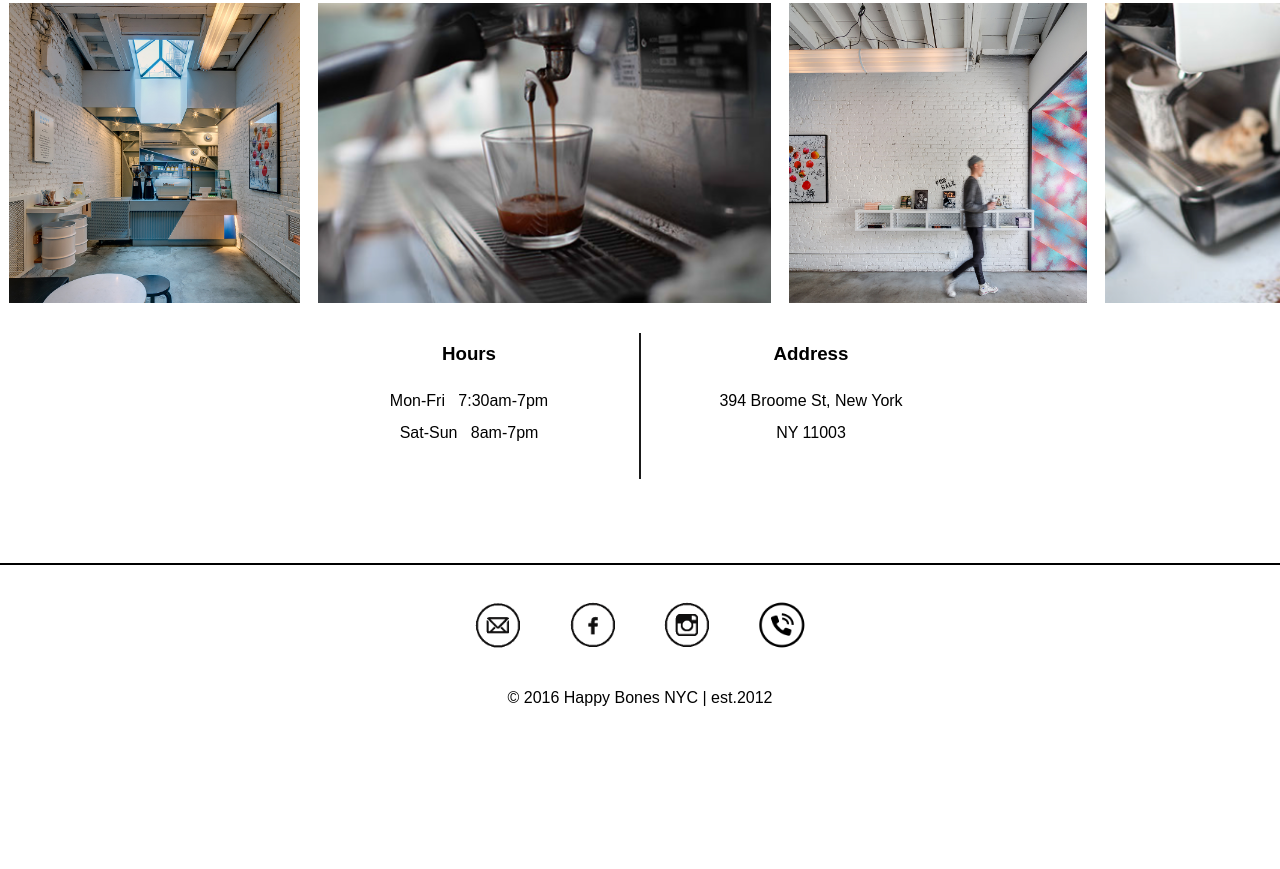
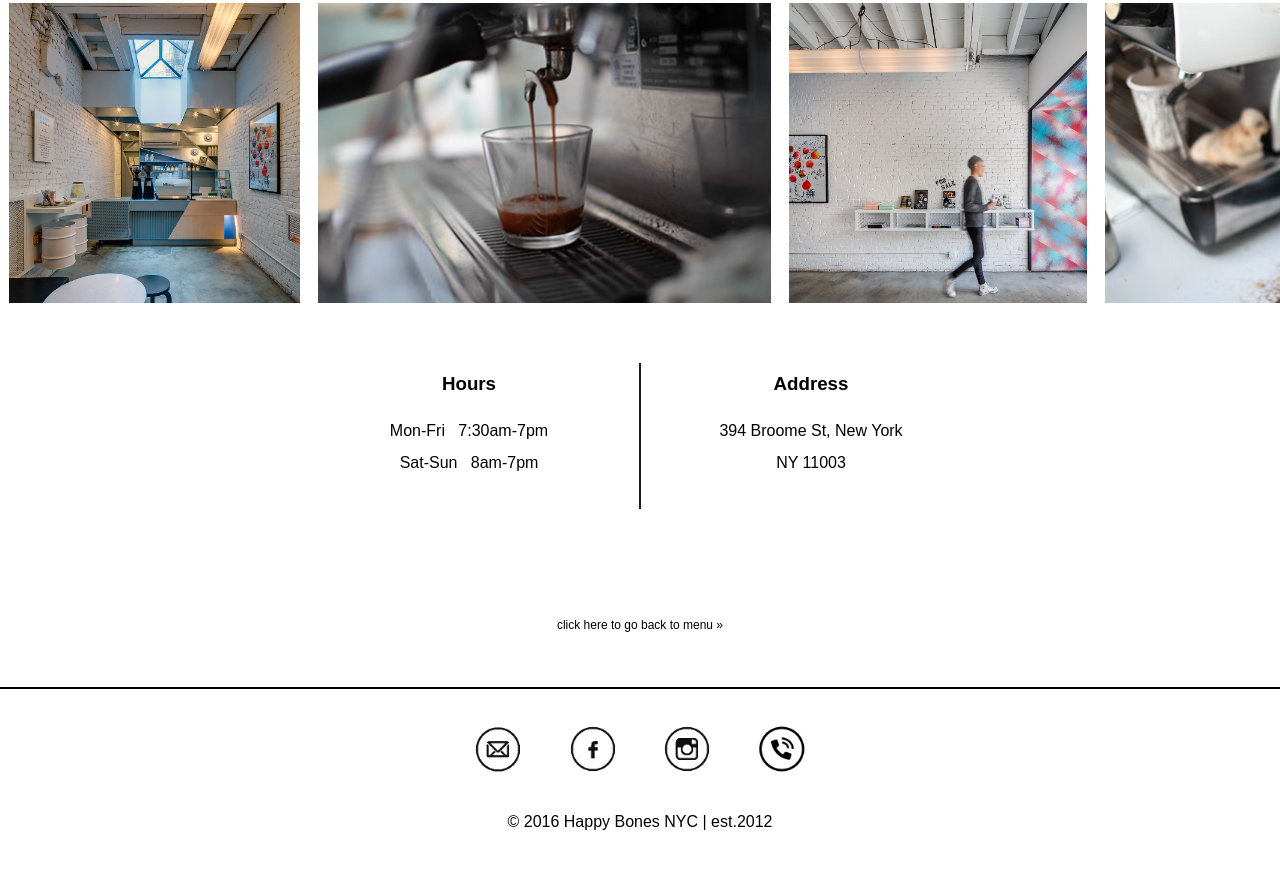
Before and after one commit to Mightynumnums/HB, a plain HTML site: page index.html in a window 1280 px wide. Shown: the part 1291-2160 px from the top of the page. Before the commit the page ends 2048 px from the top, so only its background shows below. Drawn offline with nearby package versions, Linux system fonts and the light colour scheme.

Commit message:
added back to menu html and css

```diff
--- a/css/styles.css
+++ b/css/styles.css
@@ -56,6 +56,24 @@ footer {
 	padding-bottom: 50px;
 	}
 
+.bringmeback {
+	width: 200px;
+	margin: 40px auto;
+	padding: 15px;
+	font-size: 12px;
+
+}
+
+.bringmeback a {
+	text-decoration: none;
+	color: #010101;
+}
+
+#OV {
+	margin-top: -70px;
+
+}
+
 
 
 
@@ -94,7 +112,12 @@ footer {
 
 .maininfo{
 	margin-top: 50px;
+	margin-bottom: 50px;
 	}
+
+.info a {
+	text-decoration: none;
+}
 
 #address {
 	margin-top: 40px;
@@ -215,7 +238,8 @@ ul li {
 	flex-direction: row wrap;
 	justify-content: center;
 	align-items: flex-start;
-	margin: 30px 0;
+	margin: 20px 0;
+	padding-top: 30px;
 	}
 
 .info {
@@ -254,6 +278,10 @@ ul li {
 		padding-bottom: 9px;
 	}
 
+	#OV {
+		display: none;
+	}
+
 footer {
 	position: relative;
 	}
--- a/index.html
+++ b/index.html
@@ -26,6 +26,10 @@
 	<p>Pellentesque habitant morbi tristique senectus et netus et malesuada fames ac turpis egestas. Vestibulum tortor quam, feugiat vitae, ultricies eget, tempor sit amet, ante. Donec eu libero sit amet quam egestas semper. Aenean ultricies mi vitae est. Mauris placerat eleifend leo. Quisque sit amet est et sapien ullamcorper pharetra. Vestibulum erat wisi, condimentum sed, commodo vitae, ornare sit amet, wisi. Aenean fermentum, elit eget tincidunt condimentum, eros ipsum rutrum orci, sagittis tempus lacus enim ac dui. Donec non enim in turpis pulvinar facilisis. Ut felis. Praesent dapibus, neque id cursus faucibus, tortor neque egestas augue, eu vulputate magna eros eu erat. Aliquam erat volutpat. Nam dui mi, tincidunt quis, accumsan porttitor, facilisis luctus, metus</p><br>
 	</div>
 
+	   <div class="bringmeback" id="OV">
+    	<a href="#top">click here to go back to menu &raquo;</a>
+    </div>
+
 
 	<!--image carousel-->
 
@@ -53,14 +57,19 @@
 				Sat-Sun &nbsp 8am-7pm
 				</p>
 	</div>
-
 		<div class="info" id="address">
+		<a href="https://www.google.com/maps/place/Happy+Bones/@40.7207525,-73.9992941,17z/data=!3m1!4b1!4m5!3m4!1s0x89c259855420a911:0x7ca10593ce39c5!8m2!3d40.7207525!4d-73.9971001">
 			<h3>Address</h3>
 				<p>394 Broome St, New York
 				<br>
 				 NY 11003</p>
 		</div>
+		</a>
 	</div>
+
+	   <div class="bringmeback">
+    	<a href="#top">click here to go back to menu &raquo;</a>
+    </div>
 
 
 
@@ -84,5 +93,6 @@
 	<script type="text/javascript" src="slick-1.5.9/slick/slick.min.js"></script>
 	<script src="js/app.js" type="text/javascript"></script>
 
+
 </body>
 </html>
```
Also changed, not shown: js/app.js (line endings or trailing spaces).
